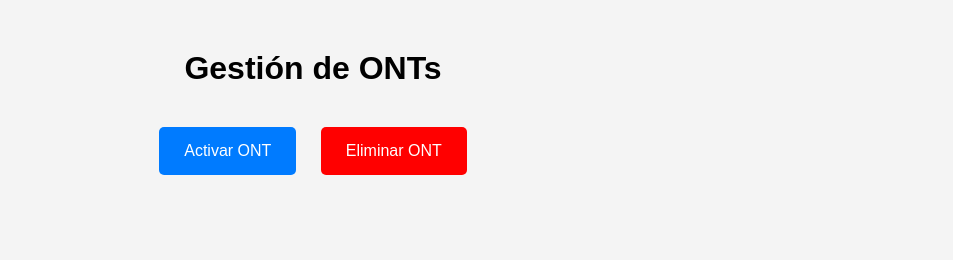
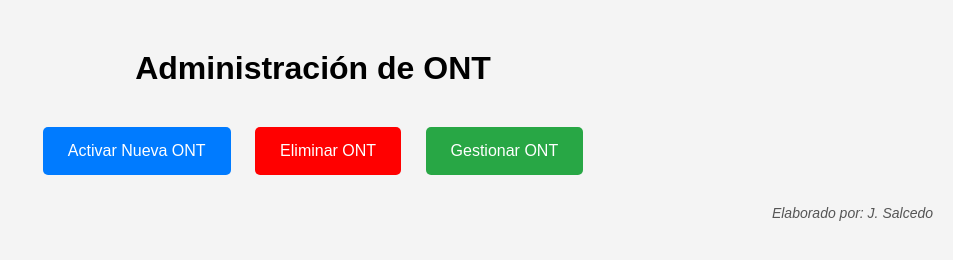
Before and after one commit to Bestcable25/Bestcable25, a plain HTML site: page index.html in a window 1280 px wide. Shown: the whole page, without its empty margins (327-1280 px from the left). Drawn offline with Linux system fonts and the light colour scheme.

Commit message:
index.html

```diff
--- a/index.html
+++ b/index.html
@@ -3,7 +3,7 @@
 <head>
     <meta charset="UTF-8">
     <meta name="viewport" content="width=device-width, initial-scale=1.0">
-    <title>Página Principal</title>
+    <title>SAMATEL</title>
     <style>
         body {
             font-family: Arial, sans-serif;
@@ -28,6 +28,7 @@
             border-radius: 5px;
             text-decoration: none;
             cursor: pointer;
+            transition: background-color 0.3s ease;
         }
         .button-activate {
             background-color: #007BFF;
@@ -41,13 +42,34 @@
         .button-delete:hover {
             background-color: #CC0000;
         }
+        .button-manage {
+            background-color: #28a745;
+        }
+        .button-manage:hover {
+            background-color: #1e7e34;
+        }
+
+      .footer {
+    text-align: right;
+    margin: 20px;
+    font-size: 14px;
+    color: #555;
+    font-style: italic;
+}
     </style>
 </head>
 <body>
-    <h1>Gestión de ONTs</h1>
+    <h1>Administración de ONT</h1>
     <div class="button-container">
-        <a href="activar/activar.html" class="button button-activate">Activar ONT</a>
+        <a href="activar/activar.html" class="button button-activate">Activar Nueva ONT</a>
         <a href="eliminar/eliminar.html" class="button button-delete">Eliminar ONT</a>
+        <a href="gestionar/gestionar.html" class="button button-manage">Gestionar ONT</a>
     </div>
-</body>
+
+  <p>
+  <div class="footer">
+   Elaborado por: J. Salcedo
+  </div>
+
+  </body>
 </html>
```
